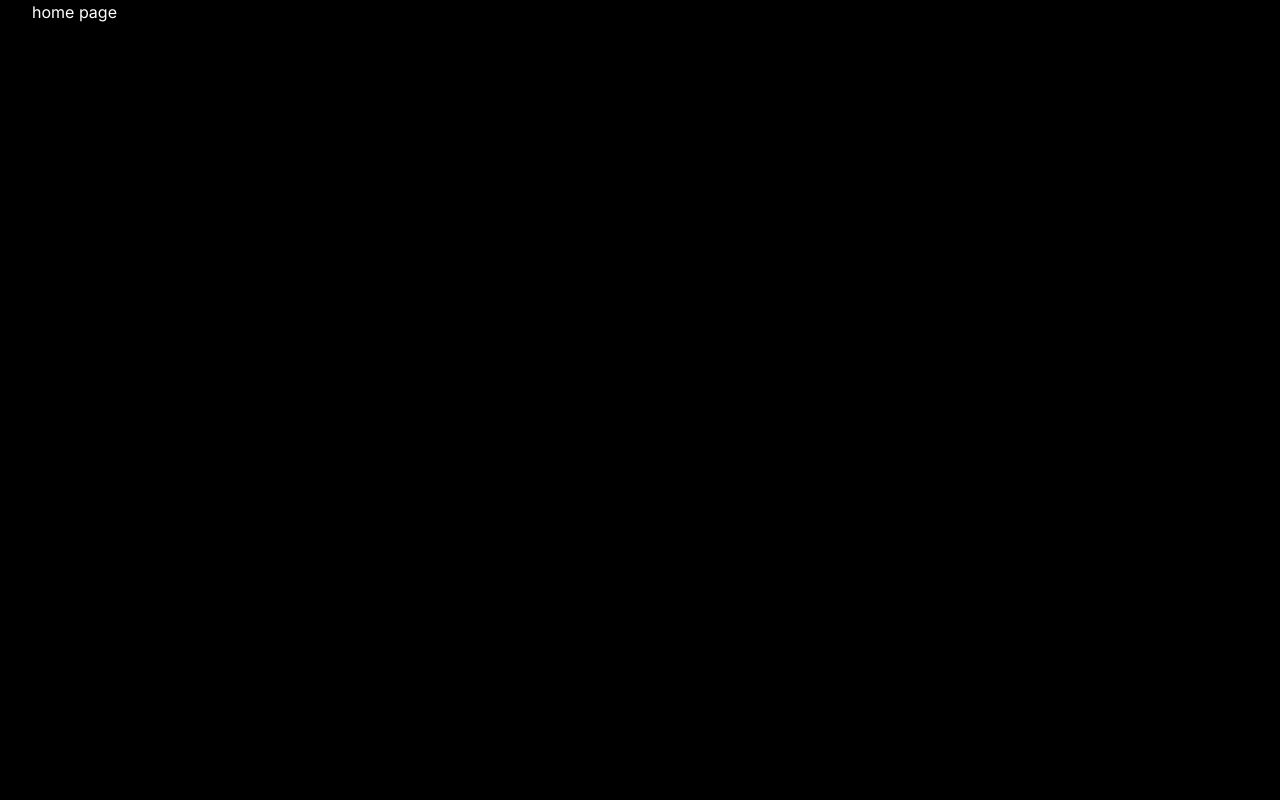
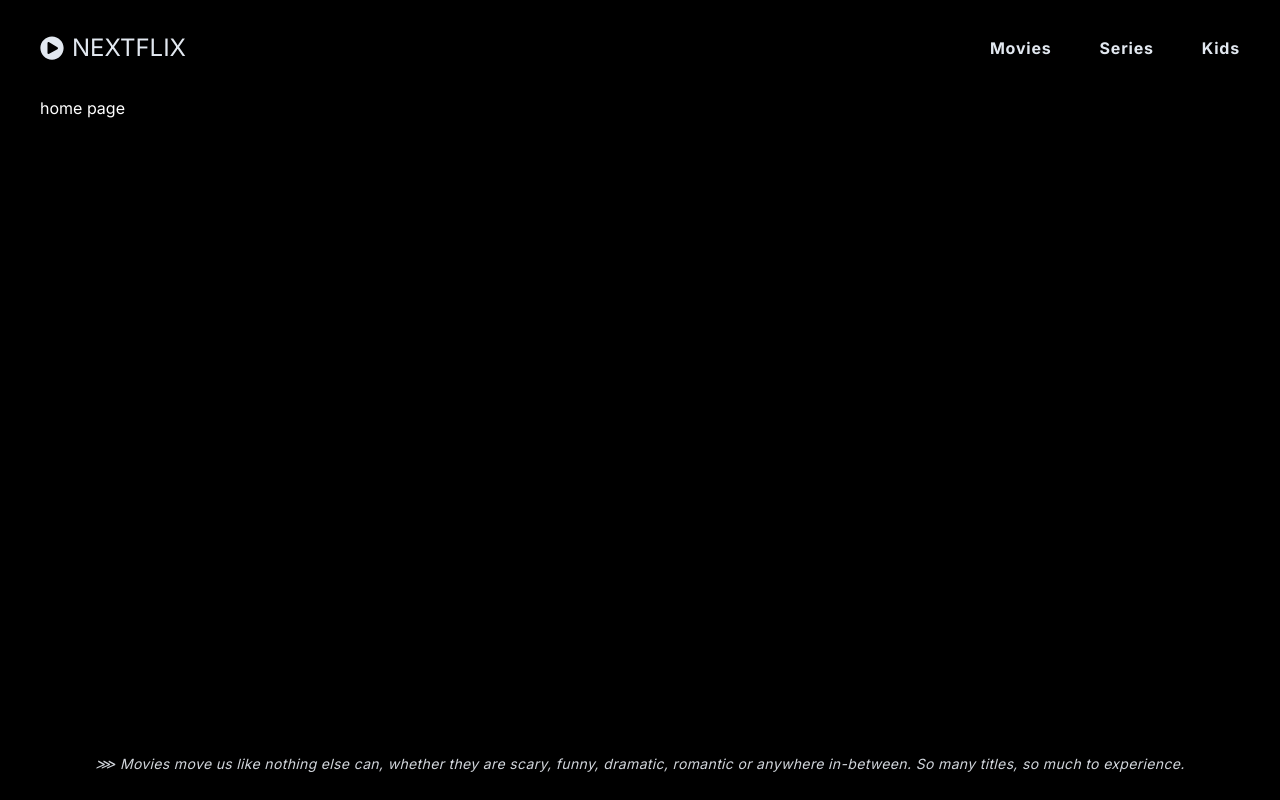
Before and after one commit to aliaydogdu105/nextflix, a Next.js app: page / in a window 1280 px wide. Built offline with nearby package versions, Linux system fonts and the light colour scheme.

Commit message:
feat: add header-footer

```diff
--- a/app/layout.js
+++ b/app/layout.js
@@ -2,14 +2,19 @@ import { Inter } from "@next/font/google";
 
 import "../styles/reset.css";
 import "../styles/global.css";
+
+import Header from "@/components/header";
+import Footer from "@/components/footer";
 
 const interFontFamily = Inter({ subsets: ["latin"] });
 
 export default function RootLayout({ children }) {
   return (
     <html lang="en" className={interFontFamily.className}>
-      <body className=" container bg-black text-base text-white">
-        {children}
+      <body className=" flex flex-col h-screen bg-black text-base text-white">
+        <Header />
+        <main className=" flex-grow px-10">{children}</main>
+        <Footer />
       </body>
     </html>
   );
--- /dev/null
+++ b/components/footer/index.js
@@ -0,0 +1,13 @@
+import React from "react";
+
+const Footer = () => {
+  return (
+    <footer className=" flex justify-center items-center h-[72px] px-10 text-sm italic text-gray-300 tracking-wide">
+      ⋙ Movies move us like nothing else can, whether they are scary, funny,
+      dramatic, romantic or anywhere in-between. So many titles, so much to
+      experience.
+    </footer>
+  );
+};
+
+export default Footer;
--- /dev/null
+++ b/components/header/index.js
@@ -0,0 +1,22 @@
+import Link from "next/link";
+import React from "react";
+import { FaPlayCircle } from "react-icons/fa";
+
+const Header = () => {
+  return (
+    <header className=" flex bg-gradient-to-b from-black via-transparent to-transparent h-[96px] px-10">
+      <div className=" flex flex-1 justify-between items-center  text-slate-200">
+        <Link href="/" className=" flex items-center gap-2 text-2xl">
+          <FaPlayCircle /> NEXTFLIX
+        </Link>
+        <nav className=" flex gap-12 font-bold tracking-wider">
+          <Link href="/movies">Movies</Link>
+          <Link href="/Series">Series</Link>
+          <Link href="/Kids">Kids</Link>
+        </nav>
+      </div>
+    </header>
+  );
+};
+
+export default Header;
--- a/package.json
+++ b/package.json
@@ -15,6 +15,7 @@
     "postcss": "8.4.27",
     "react": "18.2.0",
     "react-dom": "18.2.0",
+    "react-icons": "^4.10.1",
     "tailwindcss": "3.3.3"
   }
 }
--- a/styles/global.css
+++ b/styles/global.css
@@ -1,13 +1,3 @@
 @tailwind base;
 @tailwind components;
 @tailwind utilities;
-
-.container {
-  display: grid;
-  grid-template-columns: 1fr min(1440px, 95%) 1fr;
-  grid-template-rows: 96px auto 72px;
-}
-
-.container > * {
-  grid-column: 2;
-}
```
Also changed, not shown: 1 other file (tests, documents, lock files or other folders).
